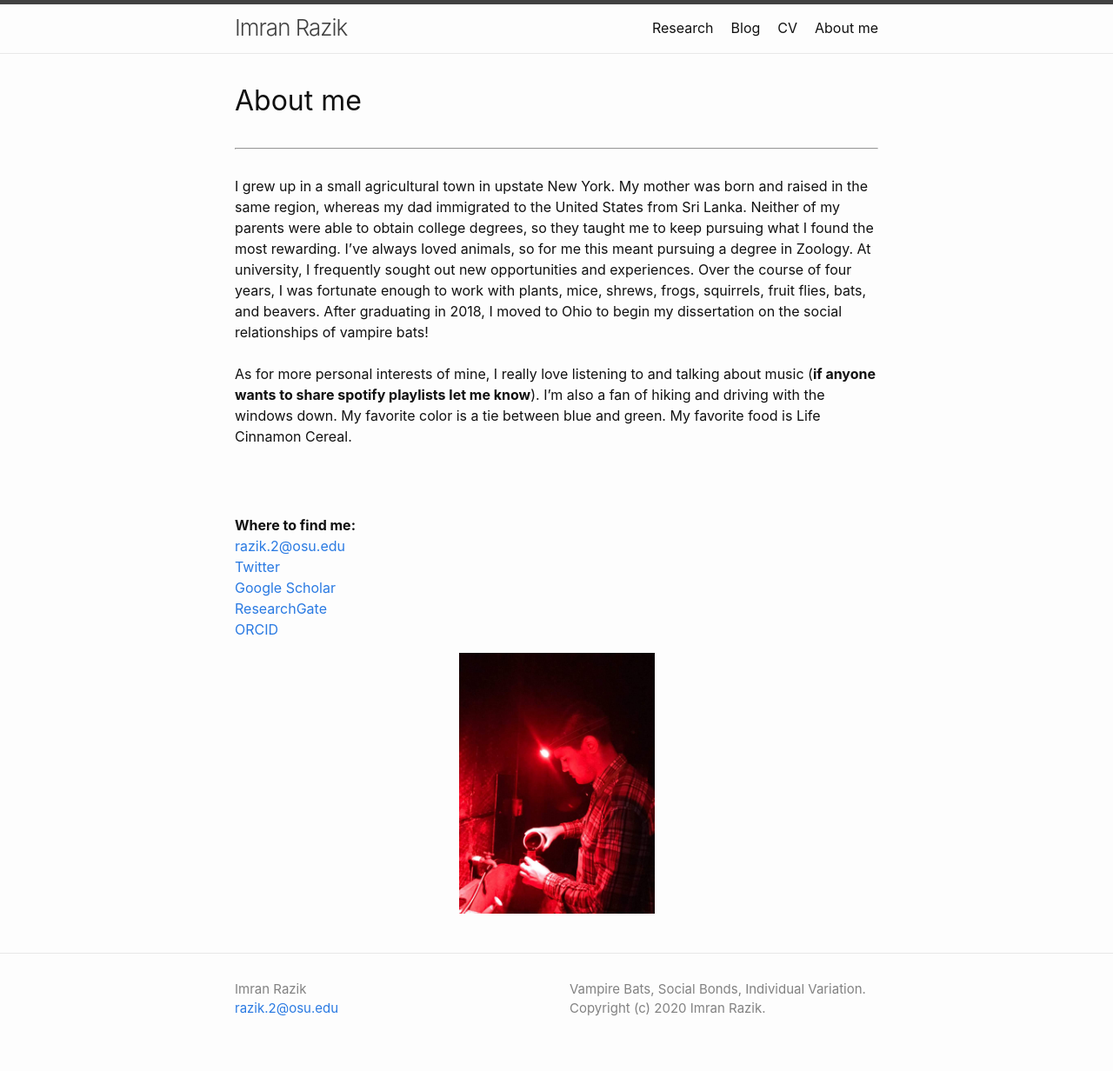
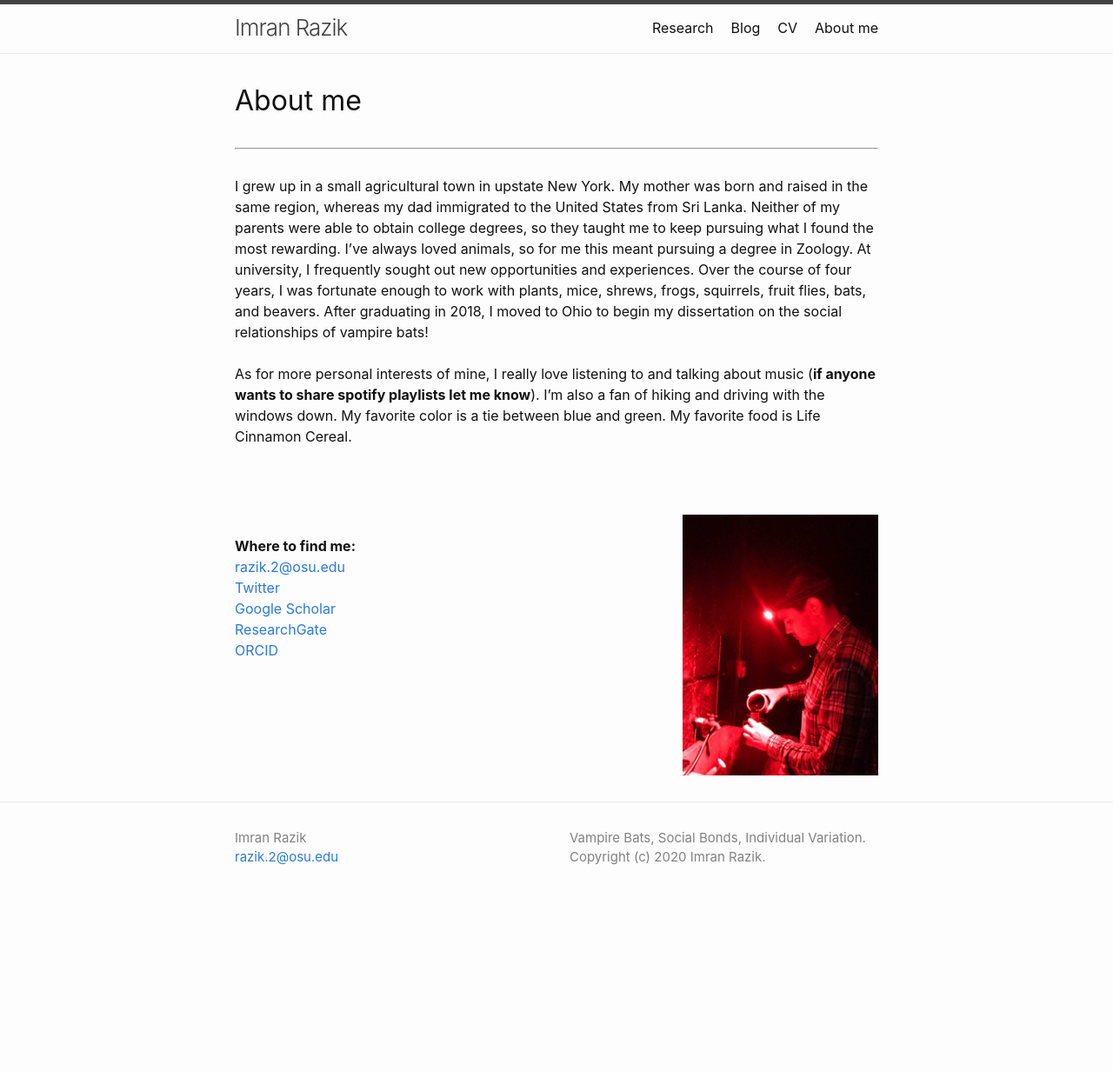
Before and after one commit to imranrazik/imranrazik.github.io, a Jekyll site: the page built from About-me.md, in a window 1280 px wide. Shown: the whole page at 87% size. Built offline with Jekyll 4.4.1, drawn with Linux system fonts in a browser that asks for light colours; our own code applies the rules of GitHub Pages for plain Markdown files; after the commit the page ends 1058 px from its top, so only the background shows below that.

Commit message:
Update About-me.md

```diff
--- a/About-me.md
+++ b/About-me.md
@@ -11,13 +11,10 @@
 <br />
 <br />
 
+<img align="right" height="300" src="/assets/34349279-38d9-4de1-ad80-4556efc33ab1.jpg"> <br/>
 **Where to find me:** <br/>
 [razik.2@osu.edu](mailto:razik.2@osu.edu) <br/>
 [Twitter](https://twitter.com/irazik) <br/>
 [Google Scholar](https://scholar.google.com/citations?user=-YQ4T1YAAAAJ&hl=en) <br/>
 [ResearchGate](https://www.researchgate.net/profile/Imran_Razik) <br/>
 [ORCID](https://orcid.org/0000-0002-8529-6212) <br/>
-
-<p align="center">
-  <img height="300" src="/assets/34349279-38d9-4de1-ad80-4556efc33ab1.jpg"> <br/>
-</p>
```
